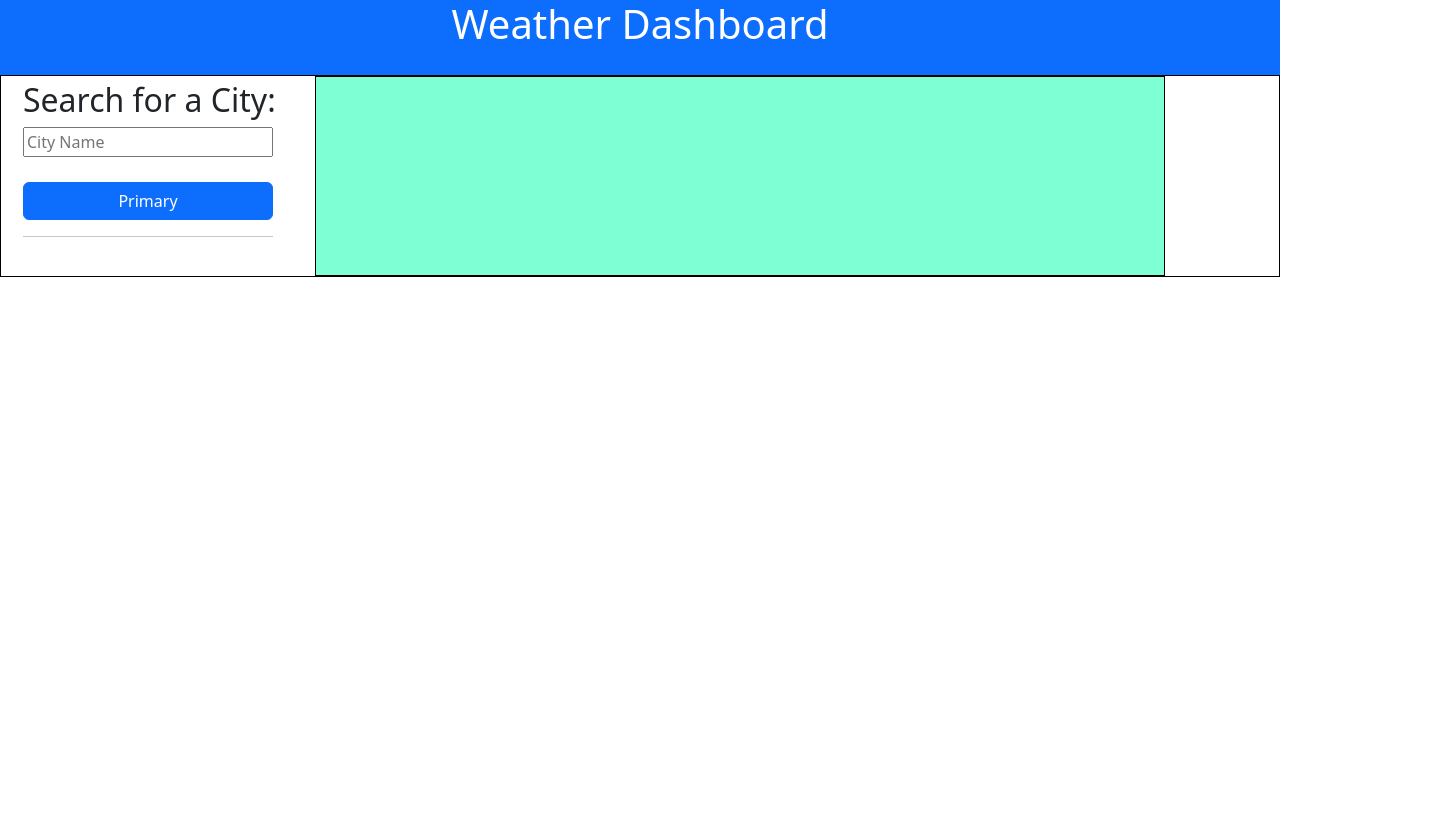
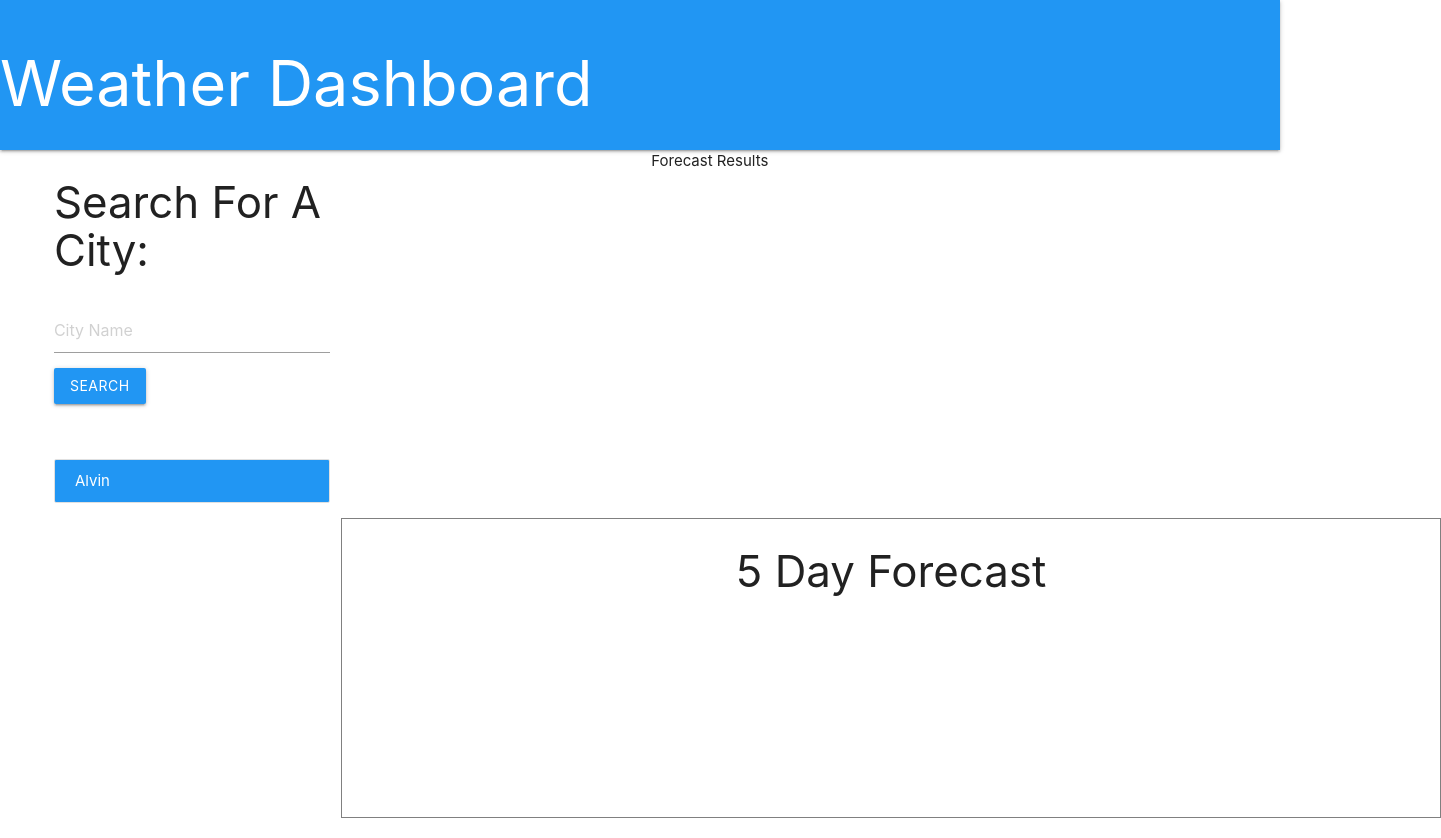
Before and after one commit to adam-brannon09/weather_forecast_app, a plain HTML site: page index.html in a window 1280 px wide. Shown: the whole page, 1441 px wide, since content can reach past the window. Before the commit the page ends 800 px from the top, so only its background shows below. Drawn offline with nearby package versions, Linux system fonts and the light colour scheme.

Commit message:
add html

```diff
--- a/index.html
+++ b/index.html
@@ -5,36 +5,76 @@
 		<meta http-equiv="X-UA-Compatible" content="IE=edge" />
 		<meta name="viewport" content="width=device-width, initial-scale=1.0" />
 
+		<!--Import Google Icon Font-->
 		<link
-			href="https://cdn.jsdelivr.net/npm/bootstrap@5.3.0-alpha2/dist/css/bootstrap.min.css"
+			href="https://fonts.googleapis.com/icon?family=Material+Icons"
 			rel="stylesheet"
-			integrity="sha384-aFq/bzH65dt+w6FI2ooMVUpc+21e0SRygnTpmBvdBgSdnuTN7QbdgL+OapgHtvPp"
-			crossorigin="anonymous"
 		/>
+		<!--Import materialize.css-->
+		<link
+			type="text/css"
+			rel="stylesheet"
+			href="css/materialize.min.css"
+			media="screen,projection"
+		/>
+		<link
+			rel="stylesheet"
+			href="https://cdnjs.cloudflare.com/ajax/libs/materialize/1.0.0/css/materialize.min.css"
+		/>
+
+		<!--Let browser know website is optimized for mobile-->
+		<meta name="viewport" content="width=device-width, initial-scale=1.0" />
+
 		<link rel="stylesheet" href="style.css" />
 		<title>Weather Dashboard</title>
 	</head>
 	<body>
-		<header class="bg-primary">
-			<h1>Weather Dashboard</h1>
-		</header>
+		<!-- Header -->
+		<nav>
+			<div class="nav-wrapper valign-wrapper blue">
+				<!-- <a href="#!" class="brand-logo center">Weather Dashboard</a> -->
+				<h1 class="">Weather Dashboard</h1>
+			</div>
+		</nav>
 
-        <div class="container-fluid">
-		<aside>
-			<h2>Search for a City:</h2>
-			<input type="text" name="" id="user_input" placeholder="City Name" />
-			<br />
-			<button id= "search-btn" type="button" class="btn btn-primary">Primary</button>
-			<hr />
-			<div id="previous-searches"></div>
-		</aside>
+		<div class="container">
+			<div class="row">
+				<!-- Search For City -->
+				<div class="col l4 pull-l2">
+					<h3>Search For A City:</h3>
+					<!-- User Input -->
+					<div class="row">
+						<form class="col l12">
+							<div class="row">
+								<div class="input-field col l12">
+									<!-- Input Field -->
+									<textarea
+										id="textarea1"
+										class="materialize-textarea"
+										placeholder="City Name"
+									></textarea>
+									<!-- Search Button -->
+									<button class="btn waves-effect waves-light blue" type="submit" name="action">Search</button>
+								</div>
+							</div>
+						</form>
+					</div>
+					<div class="collection ">
+						<a href="#!" class="collection-item blue white-text">Alvin</a>
+					  </div>
+				</div>
 
-        <div class="row" id="display-weather">
-        <div class="" id="current-location"></div>
-        <div id="forecast-header"></div>
-        <div id="day-card"></div>
-        </div>
-    </div>
+				<!-- Forecast Results -->
+				<div id="todays_conditions" class="col l8 push-l2"> Forecast Results</div>
+
+				<!-- 5 Day Forecast -->
+				<div class="col l4" id="forecast_container"></div>
+				<div class="col l8 push-l2" id="five_day_container">
+					<h3>5 Day Forecast</h3>
+				</div>
+			</div>
+		</div>
+
 		<!-- Javascript Links -->
 		<script src="https://code.jquery.com/jquery-3.4.1.min.js"></script>
 
@@ -43,6 +83,7 @@
 			integrity="sha256-iu/zLUB+QgISXBLCW/mcDi/rnf4m4uEDO0wauy76x7U="
 			crossorigin="anonymous"
 		></script>
+		<script type="text/javascript" src="js/materialize.min.js"></script>
 
 		<script src="script.js"></script>
 	</body>
--- a/script.js
+++ b/script.js
@@ -1 +1,13 @@
+//API VARIABLES
+let weatherApiRootUrl = 'https://api.openweathermap.org';
+let weatherApiKey = '';
+
+//Page Elements
+let searchBoxEl = document.querySelector('#textarea1');
+let searchBtn = document.querySelector('#search_btn');
+let todayContainer = document.querySelector('#todays_conditions');
+let forecastContainer = document.querySelector('#forecast_container');
+let historyContainer = document.querySelector('#history_container');
+
+//Day.js
 let date = dayjs().format('M/DD/YYYY');
--- a/style.css
+++ b/style.css
@@ -1,35 +1,26 @@
-header {
-	text-align: center;
-	height: 75px;
-	color: white;
+nav{
+	height: 150px;
 
 }
 
-.container-fluid {
-	display: grid;
-	grid-template-columns: 25% 75%;
-	border: 1px solid black;
+
+.btn-large{
+	width: 350px;
 }
 
-aside {
-	margin-top: 5px;
-	margin-left: 10px;
-}
-input {
-	width: 250px;
-}
-button {
-	width: 250px;
-	margin-top: 25px;
+#current_conditions{
+	/* background-color: lightgray; */
+	height: 300px;
+	border: solid gray 1px;
 }
 
-hr {
-	width: 250px;
+#five_day_container{
+	/* background-color: gray; */
+	height: 300px;
+	width: 1100px;
+	border: solid gray 1px;
+	text-align: center;
 }
+h4{
 
-#current-location {
-	width: 850px;
-	height: 200px;
-	background-color: aquamarine;
-    border: 1px solid black;
 }
```
